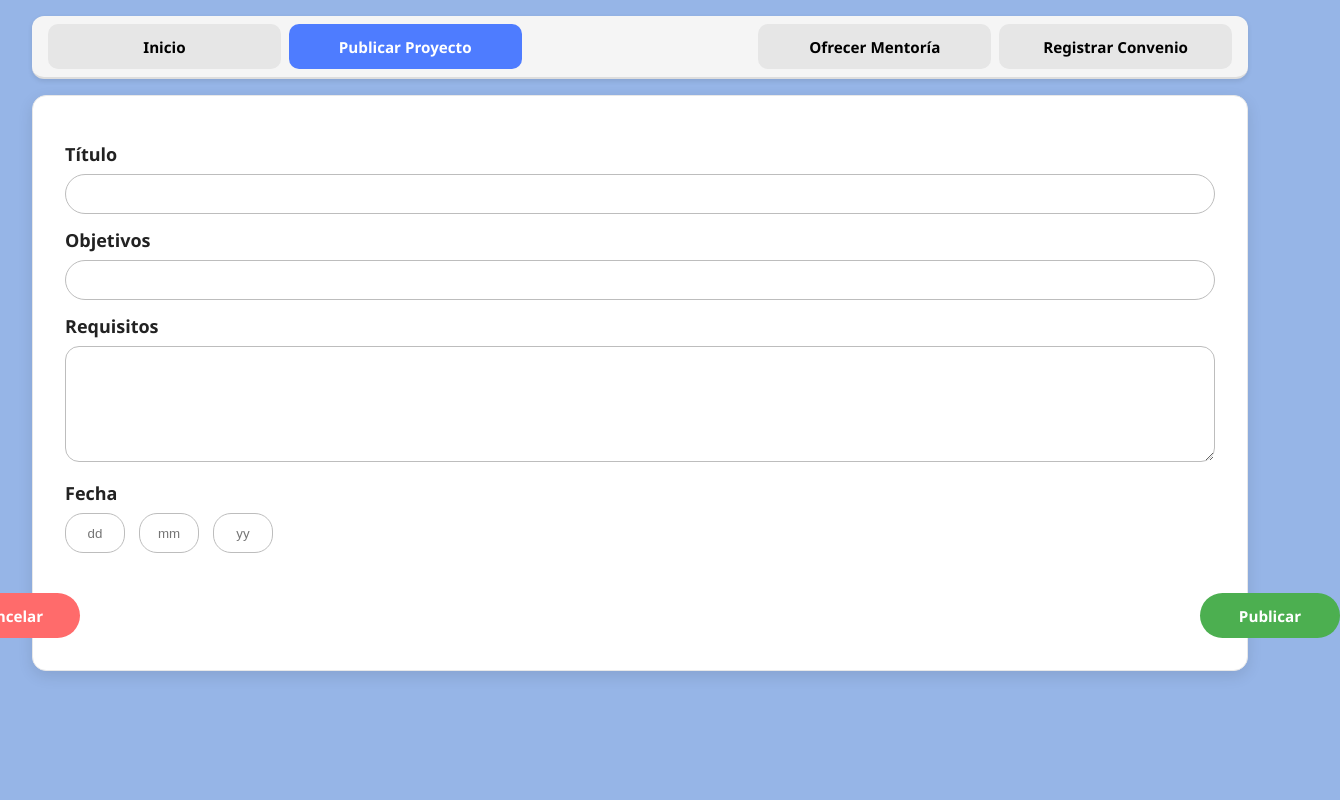
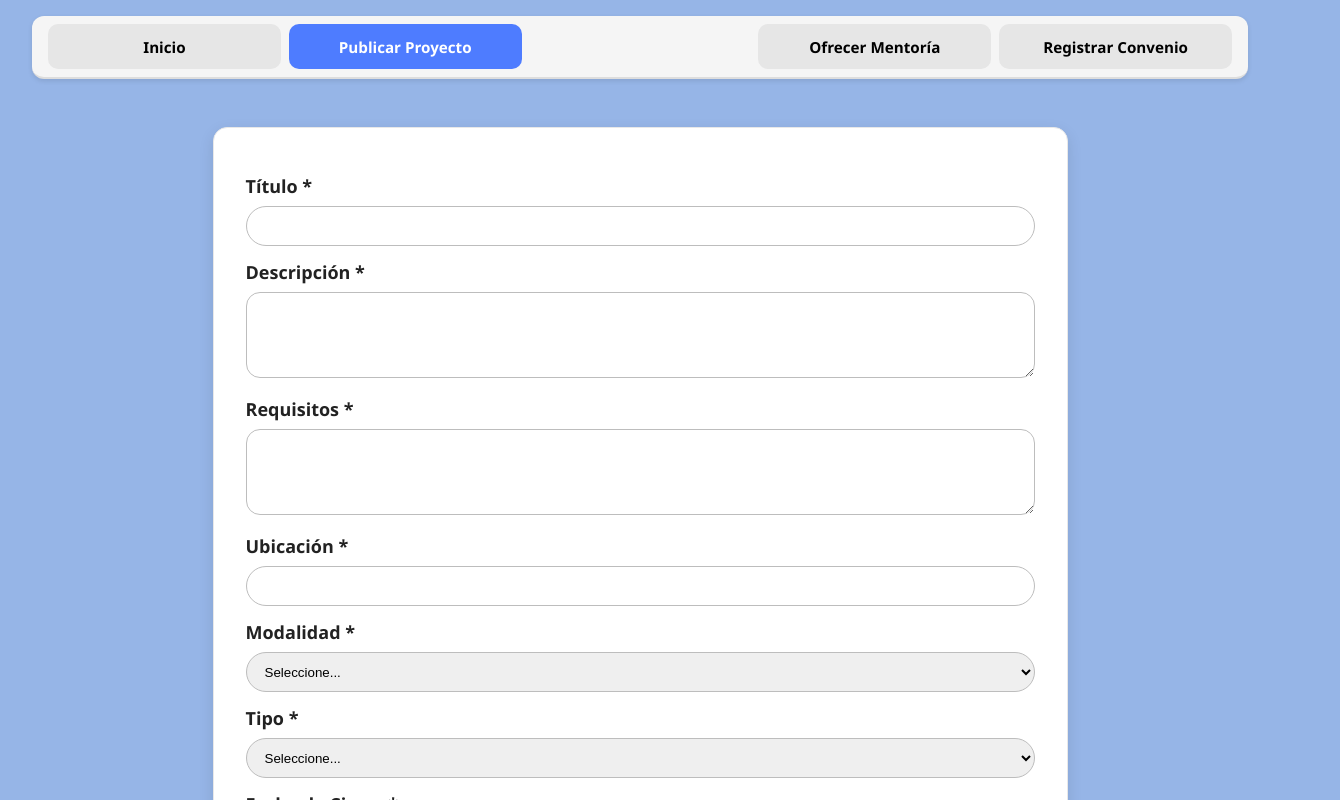
Before and after one commit to ViasUC/Docentes, an Angular app in the folder frontend_docentes/: page /publicar-proyectos in a window 1280 px wide. Shown: the top 800 px of the page, 1340 px wide, since content can reach past the window. Built offline with nearby package versions, Linux system fonts and the light colour scheme.

Commit message:
Funcional Publicar Proyectos

```diff
--- a/frontend_docentes/src/app/pages/menu-docentes/menu-docentes.css
+++ b/frontend_docentes/src/app/pages/menu-docentes/menu-docentes.css
@@ -123,9 +123,11 @@
 .table-head,
 .row {
   display: grid;
-  grid-template-columns: 1fr 2fr 1fr 1fr;
+  grid-template-columns: 1fr 1fr 1fr 0.7fr;
   align-items: center;
-  padding: 0.75rem 1rem;
+  justify-items: center;   /* CENTRA TODO */
+  padding: 0.5rem 0.5rem;  /* MÁS JUNTO */
+  gap: 0.3rem;             /* MENOS ESPACIO ENTRE COLUMNAS */
 }
 
 .table-head {
@@ -165,6 +167,7 @@
 }
 
 
+
 /* ---------- Responsive ---------- */
 @media (max-width: 980px){
   .hero{grid-template-columns:1fr}
@@ -179,6 +182,6 @@
   .nav-btn, .nav-username{width:100%}
   .actions-grid{grid-template-columns:1fr}
   .table-head, .row{grid-template-columns:1fr}
-  .col.center{text-align:left}
+  .col.center{text-align:center}
   .tag{justify-self:start}
 }
--- a/frontend_docentes/src/app/pages/menu-docentes/menu-docentes.html
+++ b/frontend_docentes/src/app/pages/menu-docentes/menu-docentes.html
@@ -62,6 +62,7 @@
   <app-oportunidad-detalle
     [visible]="modalVisible"
     [oportunidad]="detalleOportunidad"
-    [postulaciones]="detallePostulaciones">
+    [postulaciones]="detallePostulaciones"
+    (cerrarModal)="modalVisible = false">
   </app-oportunidad-detalle>
 </section>
--- a/frontend_docentes/src/app/pages/oportunidad-detalle/oportunidad-detalle.component.html
+++ b/frontend_docentes/src/app/pages/oportunidad-detalle/oportunidad-detalle.component.html
@@ -19,6 +19,7 @@
         <p><strong>Modalidad:</strong> {{ oportunidad.modalidad }}</p>
         <p><strong>Tipo:</strong> {{ oportunidad.tipo }}</p>
         <p><strong>Fecha Publicación:</strong> {{ oportunidad.fechaPublicacion | date:'yyyy-MM-dd' }}</p>
+        <p><strong>Fecha Cierrre:</strong> {{ oportunidad.fechaCierre | date:'yyyy-MM-dd' }}</p>
         <p><strong>Estado:</strong> {{ oportunidad.estado }}</p>
 
       </div>
--- a/frontend_docentes/src/app/pages/publicar-proyectos/publicar-proyectos.css
+++ b/frontend_docentes/src/app/pages/publicar-proyectos/publicar-proyectos.css
@@ -71,11 +71,13 @@ h2{font-size:18px;margin:14px 0 8px}
 .chip{width:60px;height:40px;border:1px solid #bdbdbd;border-radius:18px;text-align:center}
 .actions {
   display: flex;
-  justify-content: center;
+  justify-content: space-between; /* O puedes usar center si los querés juntos */
   align-items: center;
-  gap: 70rem;              /* más espacio entre los botones */
+  gap: 2rem; /* separación lógica */
   margin-top: 2.5rem;
+  width: 100%; /* aseguramos que los botones respeten el contenedor */
 }
+
 
 /* === Botones principales === */
 .btn {
@@ -107,3 +109,13 @@ h2{font-size:18px;margin:14px 0 8px}
   background-color: #3b9641;
   transform: scale(1.05);
 }
+
+/* Contenedor general del formulario */
+.form-container {
+  width: 85%;
+  max-width: 900px;       /* No se hace demasiado grande */
+  margin: 2rem auto;      /* Centrado y con espacio vertical */
+  display: flex;
+  justify-content: center;
+  align-items: center;
+}
--- a/frontend_docentes/src/app/pages/publicar-proyectos/publicar-proyectos.html
+++ b/frontend_docentes/src/app/pages/publicar-proyectos/publicar-proyectos.html
@@ -9,27 +9,48 @@
   <button class="nav-btn" routerLink="/menu">Registrar Convenio</button>
 </nav>
 
+<!-- Contenedor principal del formulario -->
+<div class="form-container">
 
   <!-- Card -->
   <section class="card">
-  <h2>Título</h2>
+
+    <h2>Título *</h2>
     <input class="txt" type="text" [formControl]="form.controls.titulo"/>
 
-  <h2>Objetivos</h2>
-  <input class="txt" type="text" [formControl]="form.controls.objetivos"/>
+    <h2>Descripción *</h2>
+    <textarea class="area" rows="4" [formControl]="form.controls.descripcion"></textarea>
 
-  <h2>Requisitos</h2>
-  <textarea class="area" rows="6" [formControl]="form.controls.requisitos"></textarea>
+    <h2>Requisitos *</h2>
+    <textarea class="area" rows="4" [formControl]="form.controls.requisitos"></textarea>
 
-  <h2>Fecha</h2>
-  <div class="date">
-    <input class="chip" placeholder="dd" maxlength="2" [formControl]="form.controls.dd">
-    <input class="chip" placeholder="mm" maxlength="2" [formControl]="form.controls.mm">
-    <input class="chip" placeholder="yy" maxlength="2" [formControl]="form.controls.yy">
-  </div>
+    <h2>Ubicación *</h2>
+    <input class="txt" type="text" [formControl]="form.controls.ubicacion"/>
+
+    <h2>Modalidad *</h2>
+    <select class="txt" [formControl]="form.controls.modalidad">
+      <option value="">Seleccione...</option>
+      <option value="presencial">Presencial</option>
+      <option value="híbrido">Híbrido</option>
+      <option value="remoto">Remoto</option>
+    </select>
+
+    <h2>Tipo *</h2>
+    <select class="txt" [formControl]="form.controls.tipo">
+      <option value="">Seleccione...</option>
+      <option value="pasantia">Pasantía</option>
+      <option value="ayudantia">Ayudantía</option>
+      <option value="proyecto">Proyecto</option>
+    </select>
+
+    <h2>Fecha de Cierre *</h2>
+    <input class="txt" type="datetime-local" [formControl]="form.controls.fechaCierre"/>
 
     <div class="actions">
       <button class="btn ghost" (click)="cancelar()">Cancelar</button>
       <button class="btn primary" (click)="publicar()">Publicar</button>
     </div>
+
   </section>
+
+</div>
--- a/frontend_docentes/src/app/pages/publicar-proyectos/publicar-proyectos.ts
+++ b/frontend_docentes/src/app/pages/publicar-proyectos/publicar-proyectos.ts
@@ -1,27 +1,37 @@
 import { Component } from '@angular/core';
 import { ReactiveFormsModule, FormBuilder, Validators } from '@angular/forms';
 import { RouterLink, Router } from '@angular/router';
+import { OportunidadService } from '../../services/oportunidad.service';
+import { HttpClientModule } from '@angular/common/http';
+
 
 @Component({
   selector: 'app-publicar-proyectos',
   standalone: true,
-  imports: [RouterLink, ReactiveFormsModule],
+  imports: [RouterLink, ReactiveFormsModule, HttpClientModule],
   templateUrl: './publicar-proyectos.html',
   styleUrls: ['./publicar-proyectos.css']
 })
 export class PublicarProyectosComponent {
-   form;
-    usuario: any = null;
-    nombreCompleto = '';
 
-  constructor(private fb: FormBuilder, private router: Router) {
+  form;
+  usuario: any = null;
+  nombreCompleto = '';
+
+  constructor(
+    private fb: FormBuilder,
+    private router: Router,
+    private oportunidadService: OportunidadService
+  ) {
+
     this.form = this.fb.group({
       titulo: ['', [Validators.required, Validators.maxLength(120)]],
-      objetivos: ['', [Validators.required, Validators.maxLength(400)]],
-      requisitos: [''],
-      dd: [''],
-      mm: [''],
-      yy: ['']
+      descripcion: ['', Validators.required],
+      requisitos: ['', Validators.required],
+      ubicacion: ['', Validators.required],
+      modalidad: ['', Validators.required],
+      tipo: ['', Validators.required],
+      fechaCierre: ['', Validators.required]
     });
   }
 
@@ -40,8 +50,8 @@ export class PublicarProyectosComponent {
   }
 
   cancelar() {
-    this.form.reset();          // limpia todos los campos
-    this.router.navigate(['/menu']); // redirige al menú docente
+    this.form.reset();
+    this.router.navigate(['/menu']);
   }
 
   publicar() {
@@ -49,6 +59,30 @@ export class PublicarProyectosComponent {
       this.form.markAllAsTouched();
       return;
     }
-    // TODO: enviar datos al backend
+
+    const input = {
+      idCreador: this.usuario.idUsuario,
+      titulo: this.form.value.titulo,
+      descripcion: this.form.value.descripcion,
+      requisitos: this.form.value.requisitos,
+      ubicacion: this.form.value.ubicacion,
+      modalidad: this.form.value.modalidad,
+      tipo: this.form.value.tipo,
+      fechaCierre: this.form.value.fechaCierre + ":00",
+      estado: "activo"
+    };
+
+    this.oportunidadService.crearOportunidadDocente(input)
+      .subscribe({
+        next: (op) => {
+          console.log("CREADO:", op);
+          alert("Proyecto publicado exitosamente");
+          this.router.navigate(['/menu']);
+        },
+        error: (err) => {
+          console.error(err);
+          alert("Error al publicar el proyecto");
+        }
+      });
   }
 }
--- a/frontend_docentes/src/app/services/obtener-oportunidades.service.ts
+++ b/frontend_docentes/src/app/services/obtener-oportunidades.service.ts
@@ -26,6 +26,7 @@ export class ObtenerOportunidadesService {
           tipo
           estado
           fechaPublicacion
+          fechaCierre
         }
       }
     `;
--- /dev/null
+++ b/frontend_docentes/src/app/services/oportunidad.service.ts
@@ -0,0 +1,31 @@
+import { Injectable } from '@angular/core';
+import { HttpClient } from '@angular/common/http';
+import { map } from 'rxjs/operators';
+
+@Injectable({ providedIn: 'root' })
+export class OportunidadService {
+
+  private url = 'http://localhost:8080/graphql';
+
+  constructor(private http: HttpClient) {}
+
+  crearOportunidadDocente(input: any) {
+    const query = `
+      mutation CrearOportunidadDocente($input: CrearOportunidadInput!) {
+        crearOportunidadDocente(input: $input) {
+          idOportunidad
+          titulo
+          estado
+          fechaPublicacion
+          creador { idUsuario nombre email }
+        }
+      }
+    `;
+
+    return this.http.post<any>(this.url, {
+      query,
+      variables: { input }
+    }).pipe(map(res => res.data.crearOportunidadDocente));
+  }
+
+}
```
Lines whose indentation alone changed are shown as unchanged.
